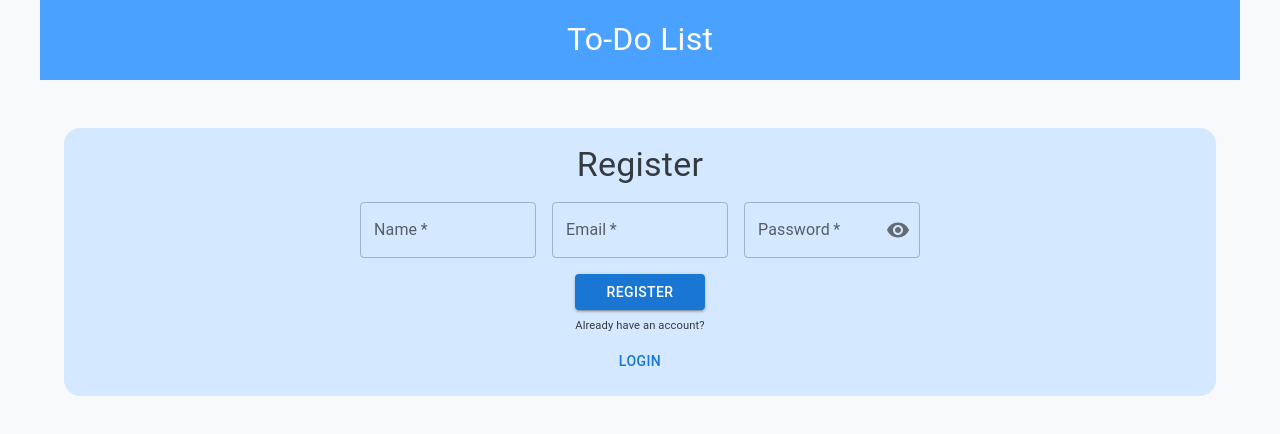
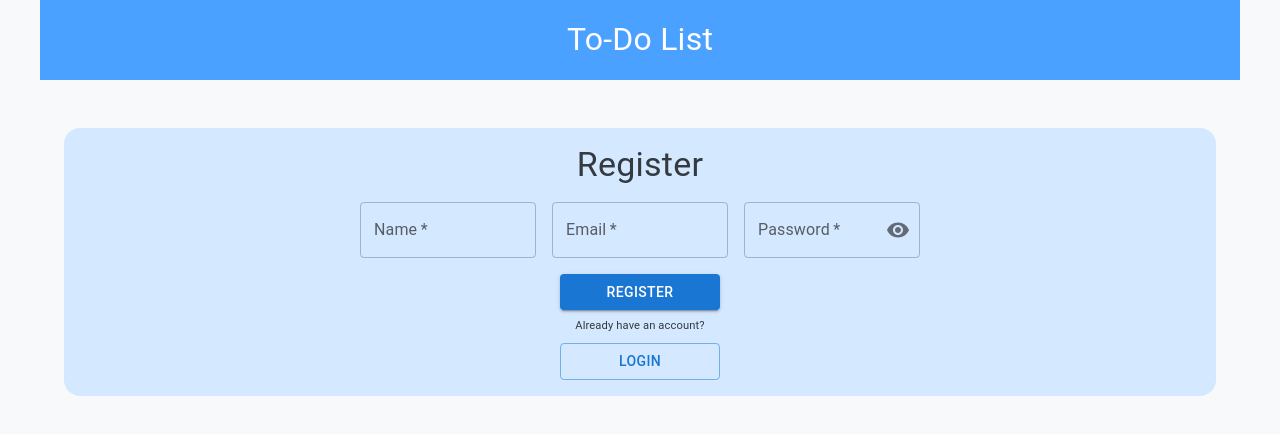
Before and after one commit to lucaspereiraio/tude-to-do-list, a React (Create React App) app: page /register in a window 1280 px wide. Shown: the top 434 px of the page. Built offline with nearby package versions, Linux system fonts and the light colour scheme.

Commit message:
app-styling
- Create
- PrintList

```diff
--- a/src/App.css
+++ b/src/App.css
@@ -8,10 +8,3 @@
   --text-color: #343a40;
   --text-s-color: #ffffff;
 }
-
-.container {
-  display: flex;
-  align-items: center;
-  justify-content: center;
-  text-align: center;
-}
--- a/src/App.tsx
+++ b/src/App.tsx
@@ -1,12 +1,12 @@
 import React, { useEffect, useState } from "react";
-import { BrowserRouter as Router, Route, Routes } from "react-router-dom";
+import { BrowserRouter as Router, Route, Routes, Link } from "react-router-dom";
 import "./App.css";
 import { Login } from "./Components/Login/Login";
 import { Register } from "./Components/Register/Register";
 import { Header } from "./Components/Header/Header";
 import { CreateItem } from "./Components/CreateItem/CreateItem";
 import { ToDoItem } from "./Components/ToDoItem/ToDoItem";
-import { Box, Container, List, Typography } from "@mui/material";
+import { Box, Button, Container, List, Typography } from "@mui/material";
 import { PrintList } from "./Components/PrintList/PrintList";
 
 // Funcionalidades UX
@@ -20,7 +20,7 @@ import { PrintList } from "./Components/PrintList/PrintList";
 
 //Funcionalidades NECESSARIAS
 
-//Tela de listar atividades (e botão no create)
+//Tela de listar atividades (e botão no list)
 //required no todo items
 //fazer design e responsividade
 
@@ -125,7 +125,15 @@ function App() {
   return (
     <Router>
       <Header />
-      <Container className="container">
+      <Container
+        style={{
+          display: "flex",
+          flexDirection: "column",
+          alignItems: "center",
+          justifyContent: "center",
+          textAlign: "center",
+        }}
+      >
         <Routes>
           <Route path="/login" element={<Login />} />
           <Route path="/register" element={<Register />} />
@@ -138,7 +146,6 @@ function App() {
                   colorOptions={colorOptions}
                 />
                 <List>
-                  <Box className="checked-counter">
                   <Typography
                     variant="h6"
                     style={{
@@ -150,7 +157,15 @@ function App() {
                   >
                     Checked Tasks: {getCheckedCount()}/{tasks.length}
                   </Typography>
-                  </Box>
+                  <Button
+                    variant="outlined"
+                    component={Link}
+                    to="/print"
+                    style={{ marginTop: "1rem" }}
+                    disabled={tasks.length === 0}
+                  >
+                    Create the tasks print list
+                  </Button>
                   {tasks.map((task) => (
                     <ToDoItem
                       key={task.taskId}
--- a/src/Components/Login/Login.tsx
+++ b/src/Components/Login/Login.tsx
@@ -139,16 +139,16 @@ export const Login = () => {
         <Button
           variant="contained"
           onClick={handleLogin}
-          style={{ width: "9rem", height: "2rem" }}
+          style={{ width: "10rem", height: "2rem" }}
         >
           Login
         </Button>
         <Typography fontSize={"0.7rem"}>OR</Typography>
         <Button
-          variant="text"
+          variant="outlined"
           component={Link}
           to="/register"
-          style={{ width: "9rem", height: "2rem" }}
+          style={{ width: "10rem", height: "2rem" }}
         >
           Register now
         </Button>
--- a/src/Components/Register/Register.tsx
+++ b/src/Components/Register/Register.tsx
@@ -164,11 +164,20 @@ export const Register = () => {
         </FormControl>
       </Box>
       <Box display={"flex"} flexDirection={"column"} gap={"0.5rem"}>
-        <Button variant="contained" onClick={handleRegister}>
+        <Button
+          variant="contained"
+          onClick={handleRegister}
+          style={{ width: "10rem" }}
+        >
           Register
         </Button>
         <Typography fontSize={"0.7rem"}>Already have an account?</Typography>
-        <Button variant="text" component={Link} to="/login">
+        <Button
+          variant="outlined"
+          component={Link}
+          to="/login"
+          style={{ width: "10rem" }}
+        >
           Login
         </Button>
       </Box>
```
Lines whose indentation alone changed are shown as unchanged.
